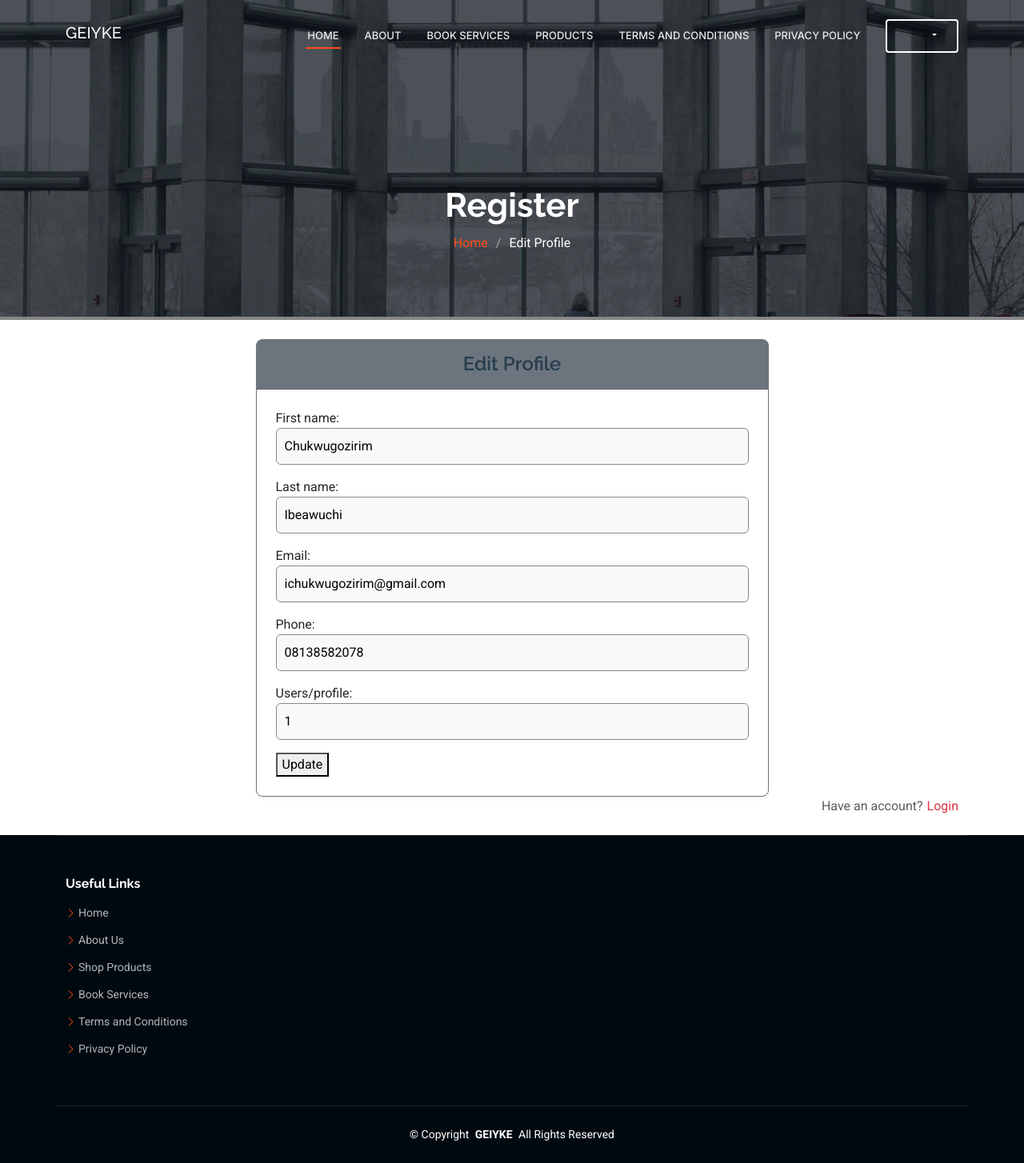
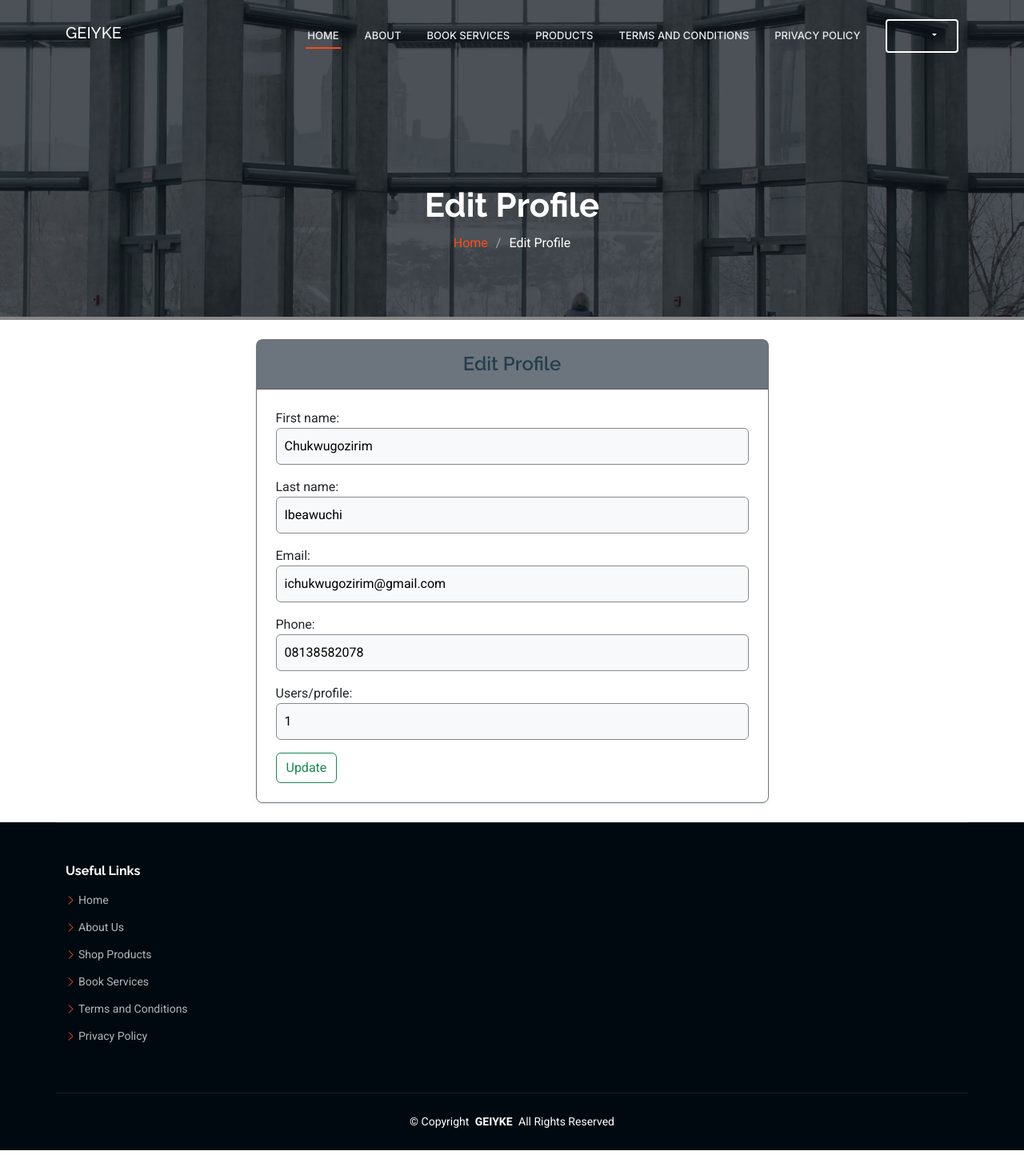
Before and after one commit to AlphaGL/Ahiolu, a Django app: page /auth/profile/edit/ in a window 1280 px wide. Shown: the whole page at 80% size. Run offline with Django 5.2, Linux system fonts and the light colour scheme; a user stored in the database is signed in; some libraries are stand-ins or nearby versions.

Commit message:
edit profile update

```diff
--- a/users/templates/users/user_form.html
+++ b/users/templates/users/user_form.html
@@ -6,7 +6,7 @@
   <div class="page-title dark-background" data-aos="fade" style="background-image: url({% static 'assets/img/page-title-bg.webp' %});">
     <div class="container position-relative">
       <br><br><br>
-      <h1>Register</h1>
+      <h1>Edit Profile</h1>
       <nav class="breadcrumbs">
         <ol>
           <li><a href="{% url 'home' %}">Home</a></li>
@@ -29,19 +29,12 @@
                 <form method="post" enctype="multipart/form-data">
                     {% csrf_token %}
                     {{ form.as_p }}
-                    <button type="submit">Update</button>
+                    <button class="btn btn-outline-success" type="submit">Update</button>
                 </form>
             </div>
           </div>
         </div>
       </div>
-              <!-- Footer Section with Styling -->
-              <div class="modal-footer text-center">
-                <div class="d-flex justify-content-between">
-                <span class="text-muted">Have an account? </span>
-                <a href="{% url 'login' %}" class="text-decoration-none text-danger btn-outline-secondary" style="margin-left: 5px;"> Login</a>
-                </div>
-            </div>
     </div>
   </section>
 </main>
```
